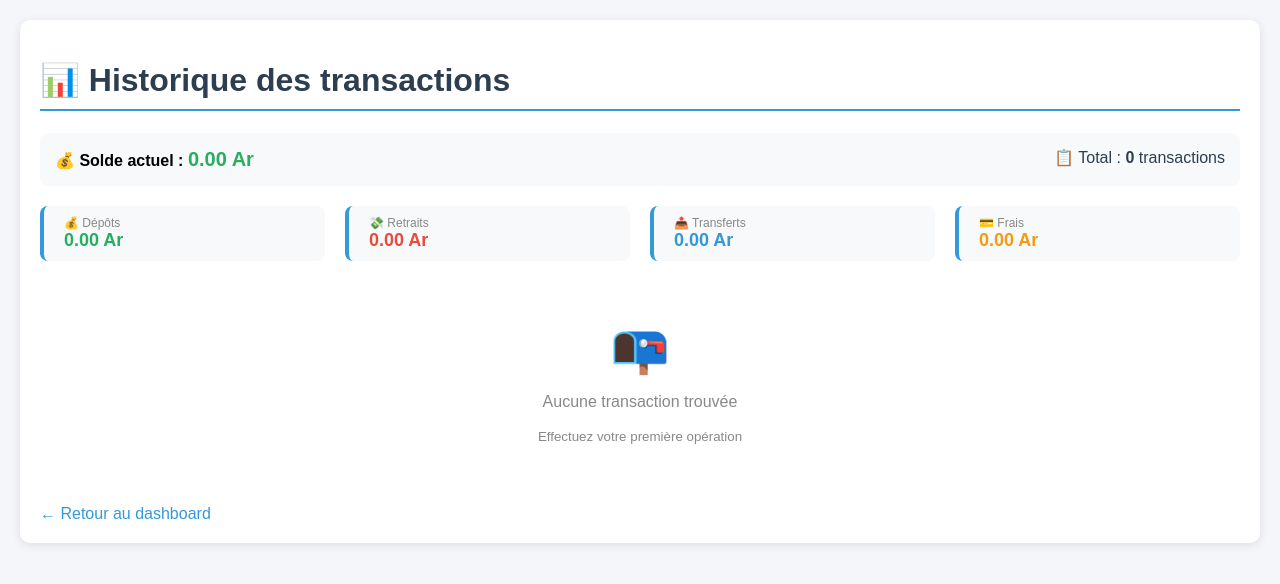
After one commit to AndriantsehenoAnja/mobileMoney, a CodeIgniter 4 app: the page made by app/Views/Client/historique.php in a window 1280 px wide. The commit adds this page. Shown: the top 584 px of the page. Run offline with PHP 8.4 and a stand-in for CodeIgniter, Linux system fonts and the light colour scheme; the template is opened without the code that fills it, so the values that code supplies are empty; some libraries are stand-ins or nearby versions.

Commit message:
Add transaction history feature with view and routing

```diff
--- a/app/Config/Routes.php
+++ b/app/Config/Routes.php
@@ -25,6 +25,8 @@ $routes->get('transfert', 'ClientController::transfert');
 $routes->get('verifier-destinataire', 'ClientController::verifierDestinataire');
 $routes->post('transfert/effectuer', 'ClientController::effectuerTransfert');
 
+// historique
+$routes->get('historique', 'ClientController::historique');
 
 $routes->group('prefix', ['namespace' => 'App\Controllers'], function ($routes) {
     $routes->get('/', 'PrefixController::index');
--- /dev/null
+++ b/app/Views/Client/historique.php
@@ -0,0 +1,297 @@
+<!DOCTYPE html>
+<html lang="fr">
+<head>
+    <meta charset="UTF-8">
+    <meta name="viewport" content="width=device-width, initial-scale=1.0">
+    <title><?= $title ?? 'Historique' ?></title>
+    <style>
+        body {
+            font-family: Arial, sans-serif;
+            background: #f5f6fa;
+            margin: 0;
+            padding: 20px;
+        }
+        .container {
+            max-width: 1200px;
+            margin: 0 auto;
+            background: white;
+            padding: 20px;
+            border-radius: 10px;
+            box-shadow: 0 2px 10px rgba(0,0,0,0.1);
+        }
+        h1 {
+            color: #2c3e50;
+            border-bottom: 2px solid #3498db;
+            padding-bottom: 10px;
+        }
+
+        .header-info {
+            display: flex;
+            justify-content: space-between;
+            background: #f8f9fa;
+            padding: 15px;
+            border-radius: 8px;
+            margin-bottom: 20px;
+            flex-wrap: wrap;
+        }
+        .header-info .solde {
+            font-size: 20px;
+            font-weight: bold;
+            color: #27ae60;
+        }
+        .header-info .total {
+            color: #2c3e50;
+        }
+
+        .stats {
+            display: flex;
+            gap: 20px;
+            flex-wrap: wrap;
+            margin-bottom: 20px;
+        }
+        .stats .stat-item {
+            background: #f8f9fa;
+            padding: 10px 20px;
+            border-radius: 8px;
+            border-left: 4px solid #3498db;
+            flex: 1;
+            min-width: 100px;
+        }
+        .stats .stat-item .label {
+            font-size: 12px;
+            color: #888;
+        }
+        .stats .stat-item .value {
+            font-size: 18px;
+            font-weight: bold;
+        }
+        .stats .stat-item .value.depot { color: #27ae60; }
+        .stats .stat-item .value.retrait { color: #e74c3c; }
+        .stats .stat-item .value.transfert { color: #3498db; }
+        .stats .stat-item .value.frais { color: #f39c12; }
+
+        .table-container {
+            overflow-x: auto;
+        }
+        table {
+            width: 100%;
+            border-collapse: collapse;
+            font-size: 14px;
+        }
+        th {
+            background: #2c3e50;
+            color: white;
+            padding: 12px;
+            text-align: left;
+        }
+        td {
+            padding: 10px 12px;
+            border-bottom: 1px solid #eee;
+        }
+        tr:hover {
+            background: #f8f9fa;
+        }
+
+        .badge {
+            padding: 4px 10px;
+            border-radius: 12px;
+            font-size: 12px;
+            font-weight: bold;
+            display: inline-block;
+        }
+        .badge-depot {
+            background: #d4edda;
+            color: #155724;
+        }
+        .badge-retrait {
+            background: #f8d7da;
+            color: #721c24;
+        }
+        .badge-transfert {
+            background: #cce5ff;
+            color: #004085;
+        }
+
+        .amount-positive {
+            color: #27ae60;
+            font-weight: bold;
+        }
+        .amount-negative {
+            color: #e74c3c;
+            font-weight: bold;
+        }
+        .amount-neutral {
+            color: #2c3e50;
+            font-weight: bold;
+        }
+
+        .frais-text {
+            color: #888;
+            font-size: 12px;
+        }
+
+        .empty-state {
+            text-align: center;
+            padding: 40px;
+            color: #888;
+        }
+        .empty-state .icon {
+            font-size: 48px;
+            display: block;
+            margin-bottom: 10px;
+        }
+
+        .back-link {
+            display: inline-block;
+            margin-top: 20px;
+            color: #3498db;
+            text-decoration: none;
+        }
+        .back-link:hover {
+            text-decoration: underline;
+        }
+
+        .alert {
+            padding: 12px;
+            border-radius: 4px;
+            margin-bottom: 15px;
+        }
+        .alert-error {
+            background: #fde8e8;
+            color: #c0392b;
+            border-left: 4px solid #c0392b;
+        }
+        .alert-success {
+            background: #e8f5e9;
+            color: #27ae60;
+            border-left: 4px solid #27ae60;
+        }
+
+        @media (max-width: 768px) {
+            .header-info {
+                flex-direction: column;
+                text-align: center;
+            }
+            table {
+                font-size: 12px;
+            }
+            th, td {
+                padding: 6px 8px;
+            }
+            .stats {
+                flex-direction: column;
+            }
+        }
+    </style>
+</head>
+<body>
+    <div class="container">
+        <h1>📊 Historique des transactions</h1>
+
+        <?php if(session()->getFlashdata('error')): ?>
+            <div class="alert alert-error">❌ <?= session()->getFlashdata('error') ?></div>
+        <?php endif; ?>
+
+        <?php if(session()->getFlashdata('success')): ?>
+            <div class="alert alert-success">✅ <?= session()->getFlashdata('success') ?></div>
+        <?php endif; ?>
+
+        <div class="header-info">
+            <div>
+                <strong>💰 Solde actuel :</strong>
+                <span class="solde"><?= number_format($solde ?? 0, 2) ?> Ar</span>
+            </div>
+            <div>
+                <span class="total">📋 Total : <strong><?= $total_transactions ?? 0 ?></strong> transactions</span>
+            </div>
+        </div>
+
+        <div class="stats">
+            <div class="stat-item">
+                <div class="label">💰 Dépôts</div>
+                <div class="value depot"><?= number_format($total_depots ?? 0, 2) ?> Ar</div>
+            </div>
+            <div class="stat-item">
+                <div class="label">💸 Retraits</div>
+                <div class="value retrait"><?= number_format($total_retraits ?? 0, 2) ?> Ar</div>
+            </div>
+            <div class="stat-item">
+                <div class="label">📤 Transferts</div>
+                <div class="value transfert"><?= number_format($total_transferts ?? 0, 2) ?> Ar</div>
+            </div>
+            <div class="stat-item">
+                <div class="label">💳 Frais</div>
+                <div class="value frais"><?= number_format($total_frais ?? 0, 2) ?> Ar</div>
+            </div>
+        </div>
+
+        <div class="table-container">
+            <?php if(!empty($transactions)): ?>
+                <table>
+                    <thead>
+                        <tr>
+                            <th>#</th>
+                            <th>Date</th>
+                            <th>Type</th>
+                            <th>Montant</th>
+                            <th>Frais</th>
+                            <th>Source</th>
+                            <th>Destination</th>
+                            <th>Total</th>
+                        </tr>
+                    </thead>
+                    <tbody>
+                        <?php foreach($transactions as $tx): ?>
+                            <?php
+                                $isDebit = ($tx->compte_source == $compte->id);
+                                $isCredit = ($tx->compte_destination == $compte->id);
+                                $totalTx = ($isDebit) ? -($tx->montant + $tx->frais) : $tx->montant;
+                                $classColor = ($totalTx > 0) ? 'amount-positive' : (($totalTx < 0) ? 'amount-negative' : 'amount-neutral');
+                                $signe = ($totalTx > 0) ? '+' : '';
+                            ?>
+                            <tr>
+                                <td>#<?= $tx->id ?></td>
+                                <td><?= date('d/m/Y H:i', strtotime($tx->date_transaction)) ?></td>
+                                <td>
+                                    <span class="badge badge-<?= strtolower($tx->type_operation ?? 'depot') ?>">
+                                        <?= $tx->type_operation ?? 'Inconnu' ?>
+                                    </span>
+                                </td>
+                                <td><?= number_format($tx->montant, 2) ?> Ar</td>
+                                <td class="frais-text"><?= number_format($tx->frais ?? 0, 2) ?> Ar</td>
+                                <td>
+                                    <?php if($tx->compte_source): ?>
+                                        <?= $tx->numero_source ?? 'N/A' ?>
+                                        <br><small><?= $tx->nom_source ?? '' ?></small>
+                                    <?php else: ?>
+                                        -
+                                    <?php endif; ?>
+                                </td>
+                                <td>
+                                    <?php if($tx->compte_destination): ?>
+                                        <?= $tx->numero_destination ?? 'N/A' ?>
+                                        <br><small><?= $tx->nom_destination ?? '' ?></small>
+                                    <?php else: ?>
+                                        -
+                                    <?php endif; ?>
+                                </td>
+                                <td class="<?= $classColor ?>">
+                                    <?= $signe ?><?= number_format(abs($totalTx), 2) ?> Ar
+                                </td>
+                            </tr>
+                        <?php endforeach; ?>
+                    </tbody>
+                </table>
+            <?php else: ?>
+                <div class="empty-state">
+                    <span class="icon">📭</span>
+                    <p>Aucune transaction trouvée</p>
+                    <small>Effectuez votre première opération</small>
+                </div>
+            <?php endif; ?>
+        </div>
+
+        <a href="/client" class="back-link">← Retour au dashboard</a>
+    </div>
+</body>
+</html>
--- a/app/Views/Client/index.php
+++ b/app/Views/Client/index.php
@@ -6,7 +6,7 @@
     <title>Client</title>
 </head>
 <body>
-    <a href="/client/profil">Profil</a>
+    <a href="/historique">Historique</a>
     <a href="/transfert">Transferts</a>
     <a href="/depot">Depots</a>
     <a href="/retrait">Retraits</a>
```
Also changed, not shown: app/Controllers/ClientController.php (+75 -0 lines), writable/mobileMoney.db, 4 other files.
